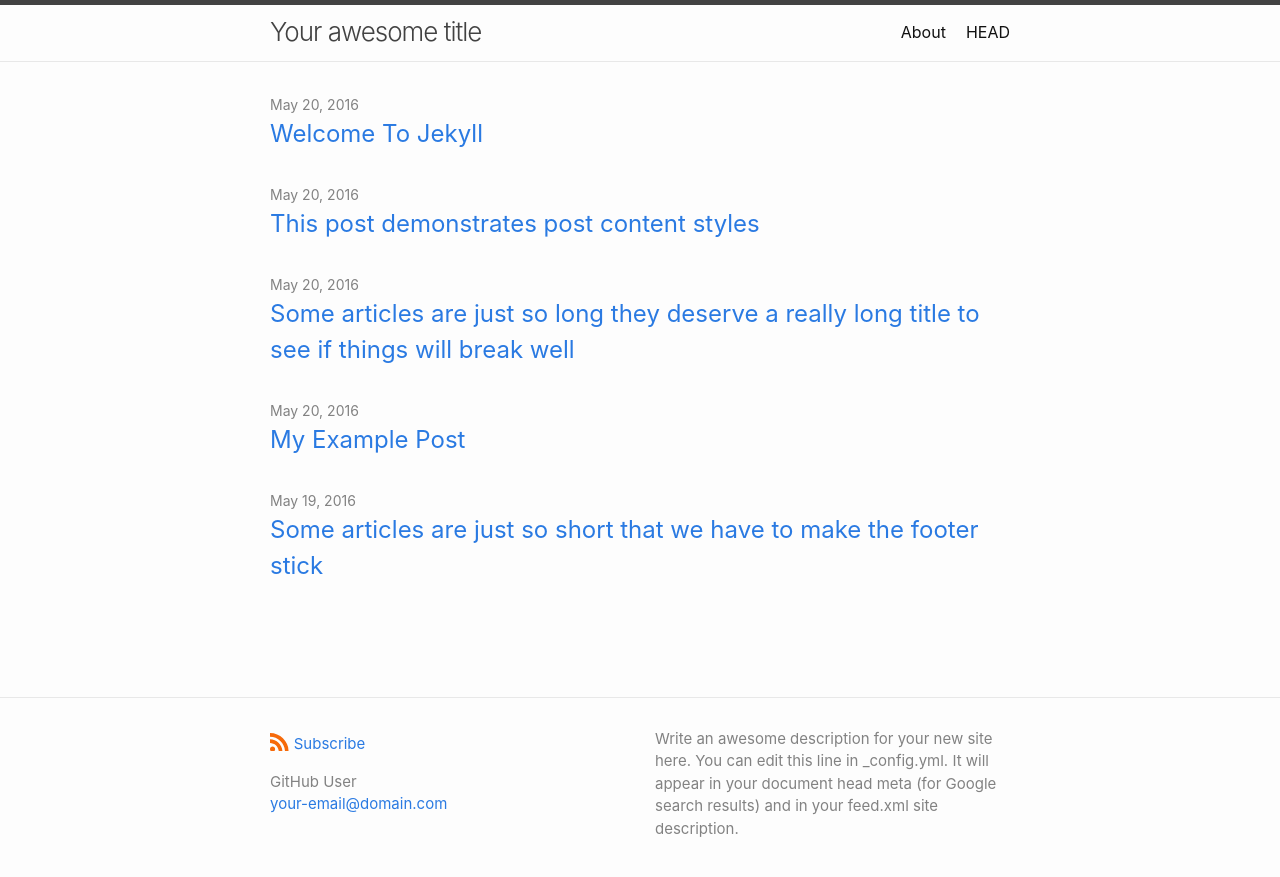
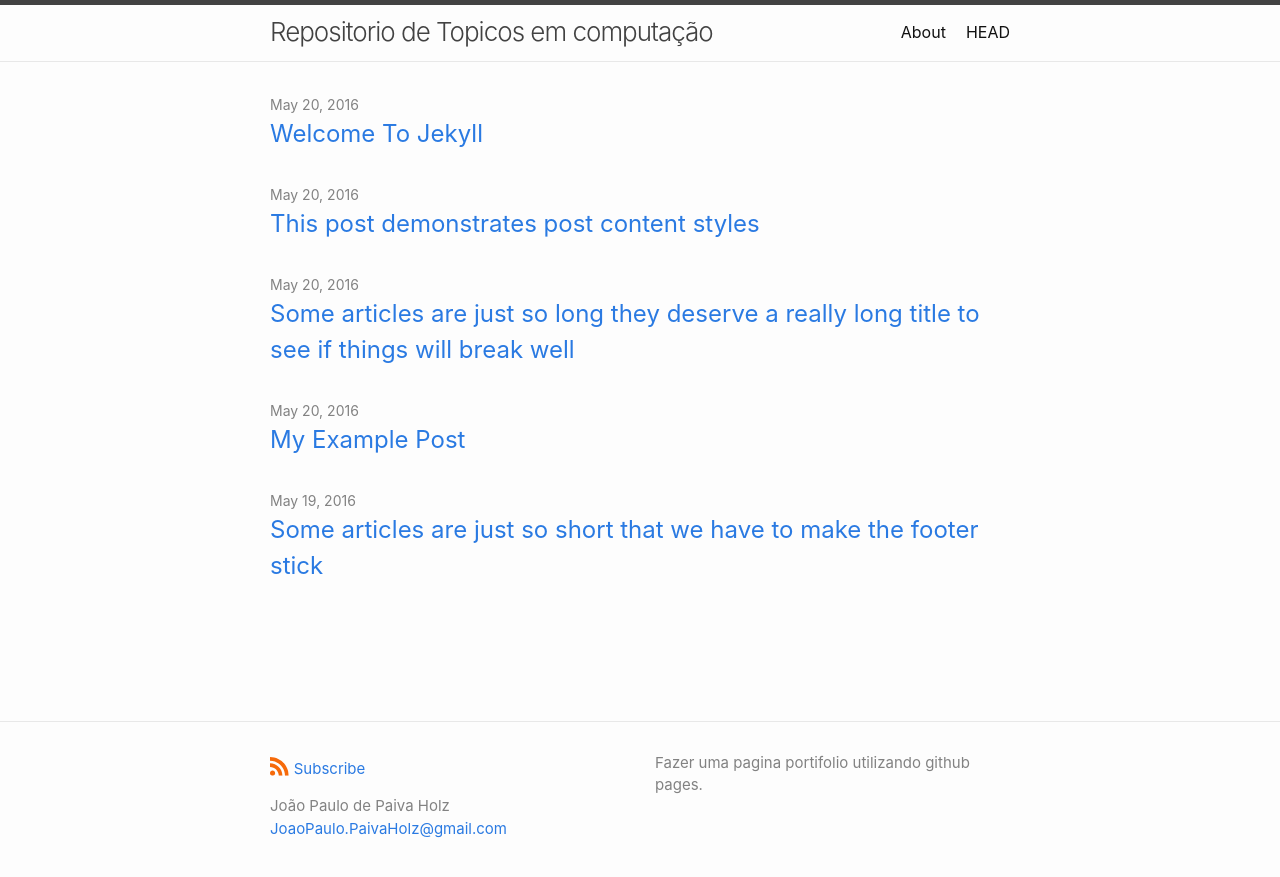
Before and after one commit to JohnHolz/JohnHolz.github.io, a Jekyll site: the page built from index.md, in a window 1280 px wide. Shown: the top 877 px of the page. Built offline with Jekyll 4.4.1, drawn with Linux system fonts in a browser that asks for light colours.

Commit message:
testing template

```diff
--- a/_config.yml
+++ b/_config.yml
@@ -1,14 +1,16 @@
-title: Your awesome title
+title: Repositorio de Topicos em computação
 author:
-  name: GitHub User
-  email: your-email@domain.com
+  name: João Paulo de Paiva Holz
+  email: JoaoPaulo.PaivaHolz@gmail.com
 
-# The `>` after `description:` means to ignore line-breaks until next key.
-# If you want to omit the line-break after the end of text, use `>-` instead.
 description: >
-  Write an awesome description for your new site here. You can edit this line
-  in _config.yml. It will appear in your document head meta (for Google search
-  results) and in your feed.xml site description.
+  Fazer uma pagina portifolio utilizando github pages.
+
+
+## Objetivo do Repo
+
+
+## Dataset para Analise definido
 
 # Build settings
 
```
